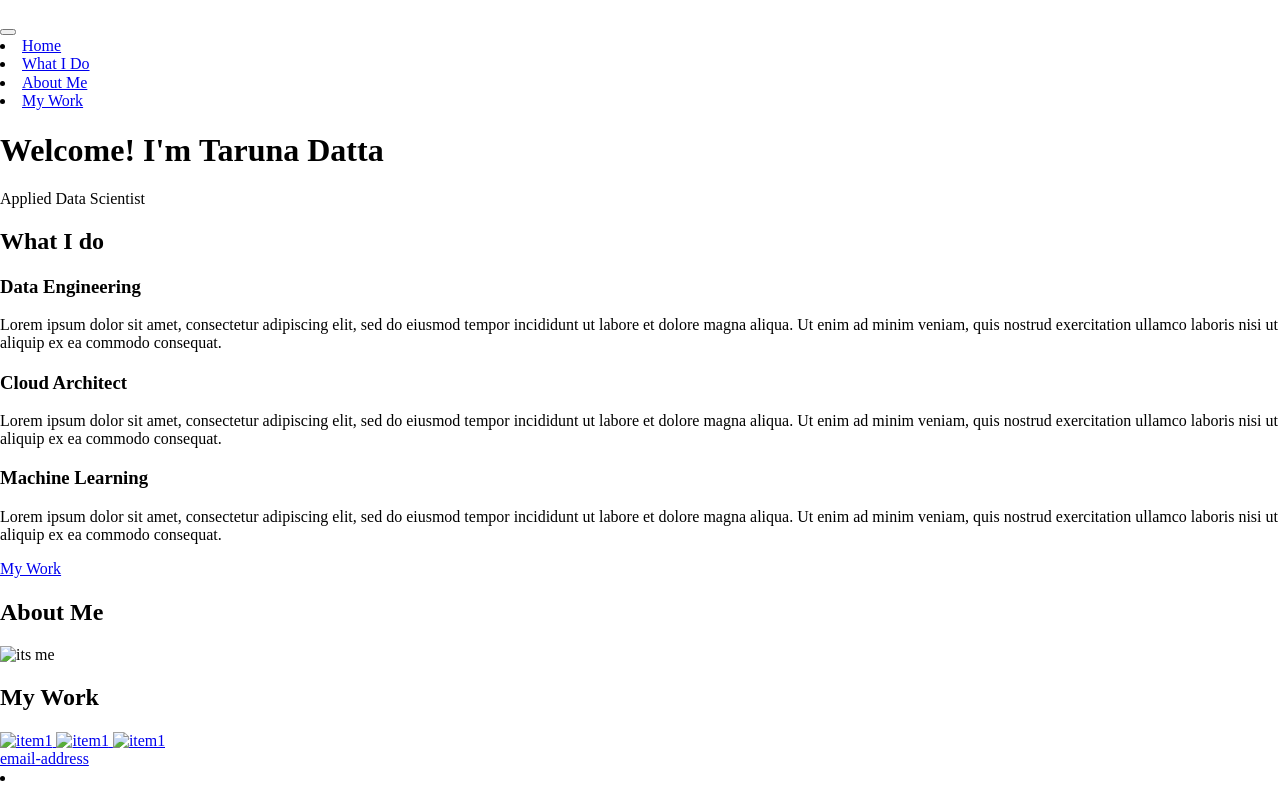
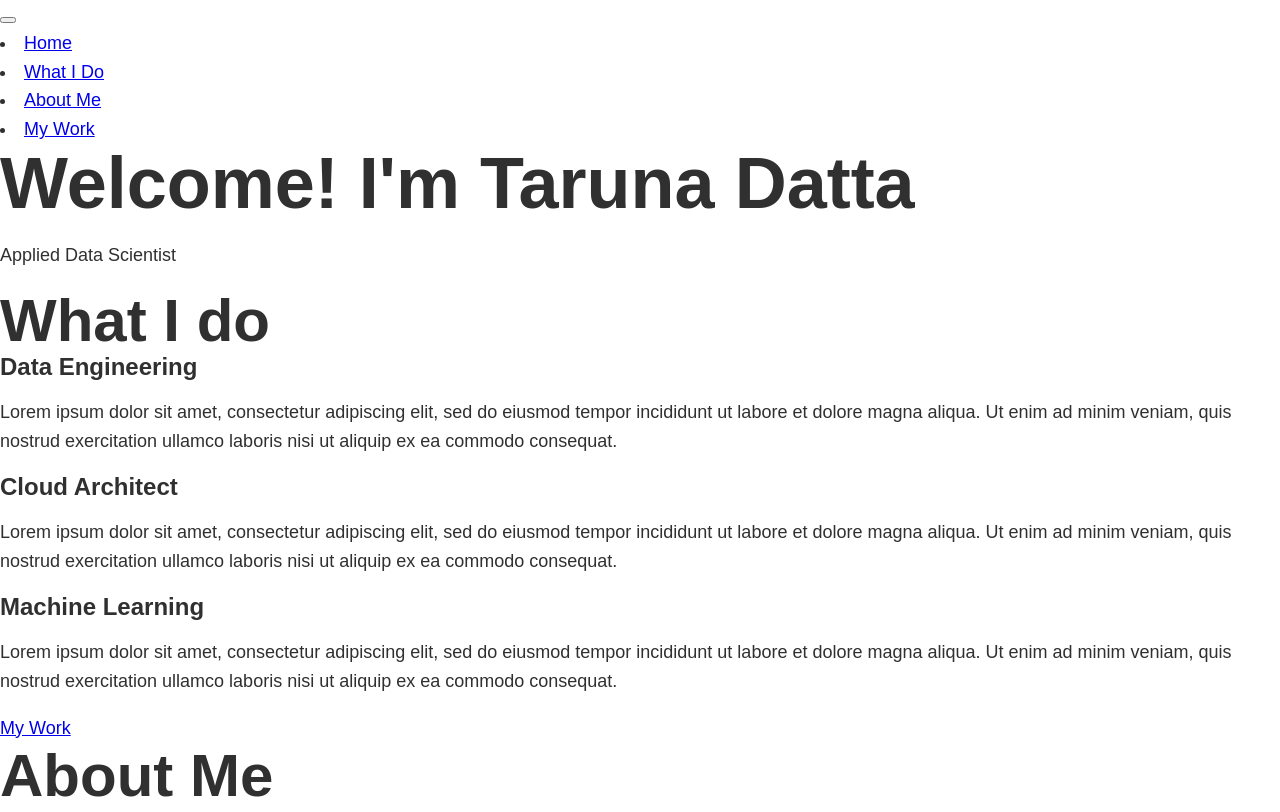
Before and after one commit to TarunaDatta/TarunaDatta.github.io, a plain HTML site: page index.html in a window 1280 px wide. Shown: the top 812 px of the page. Drawn offline with nearby package versions, Linux system fonts and the light colour scheme.

Commit message:
added new css properties

```diff
--- /dev/null
+++ b/css/style.css
@@ -0,0 +1,64 @@
+*,
+*::after,
+*::before {
+    box-sizing: border-box;
+}
+
+:root{
+    --ff-primary: 'Source Sans Pro', sans-serif;
+    --ff-secondary: 'Source Sans Pro', monospace;
+
+    --fw-reg: 300;
+    --fw-bold: 900;
+
+    --clr-light: #fff;
+    --clr-dark: #303030;
+    --clr-accent: #16eobd;
+
+    --fs-h1: 3rem;
+    --fs-h2: 2.25rem;
+    --fs-h3: 1.25rem;
+    --fs-body: 1rem;
+}
+
+@media (min-width: 800px) {
+    :root{
+        --fs-h1: 4.5rem;
+        --fs-h2: 3.75rem;
+        --fs-h3: 1.5rem;
+        --fs-body: 1.125rem;
+    }
+}
+
+body {
+    background: var(--clr-light);
+    color: var(--clr-dark);
+    margin: 0;
+    font-family: var(--ff-primary);
+    font-size: var(--fs-body);
+    line-height: 1.6;
+}
+
+img {
+    display: block;
+    max-width: 100%;
+}
+
+h1,
+h2,
+h3 {
+    line-height: 1.1;
+    margin:0;
+}
+
+h1 {
+    font-size: var(--fs-h1);
+}
+
+h2 {
+    font-size: var(--fs-h2);
+}
+
+h3 {
+    font-size: var(--fs-h3);
+}
--- a/index.html
+++ b/index.html
@@ -7,7 +7,8 @@
 <link rel="stylesheet" href="https://cdnjs.cloudflare.com/ajax/libs/normalize/8.0.1/normalize.min.css"/>
 <link rel="stylesheet" href="https://cdnjs.cloudflare.com/ajax/libs/font-awesome/5.15.4/css/all.min.css"
 integrity="sha512-1ycn6IcaQQ40/MKBW2W4Rhis/DbILU74C1vSrLJxCq57o941Ym01SwNsOMqvEBFlcgUa6xLiPY/NS5R+E6ztJQ==" crossorigin="anonymous" referrerpolicy="no-referrer" />
-
+<link rel="stylesheet" href="https://fonts.googleapis.com/css?family=Source+Code+Pro:400,900|Source+Code+Pro:300,900&display=swap" rel="stylesheet">
+<link rel="stylesheet" href="css/style.css">
 </head>
 <body>
     <header>
```
